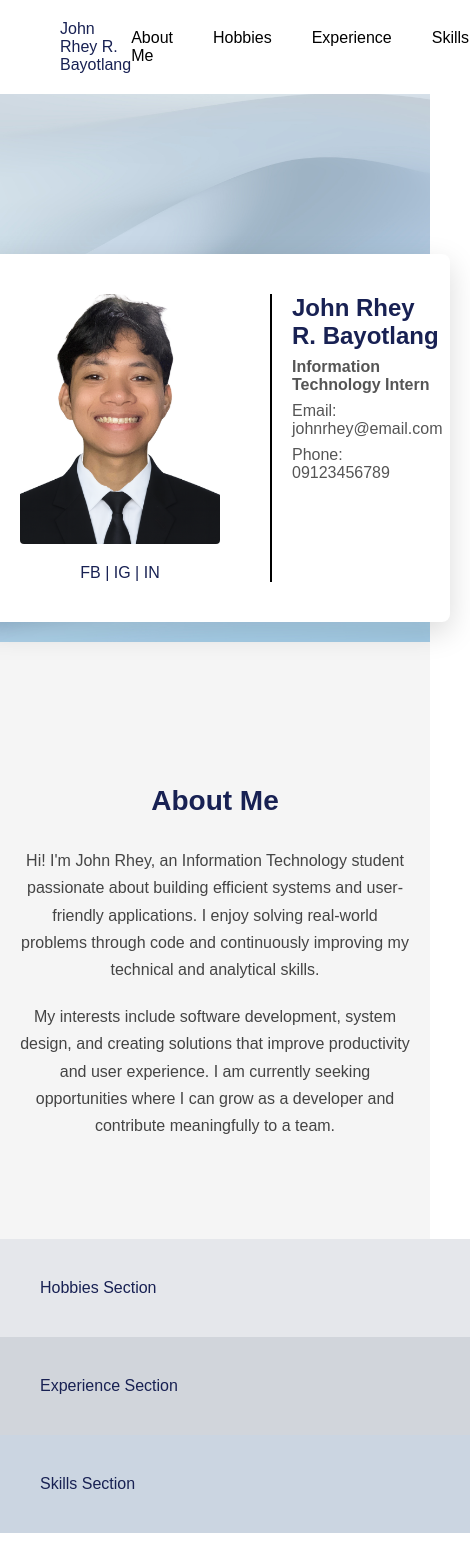
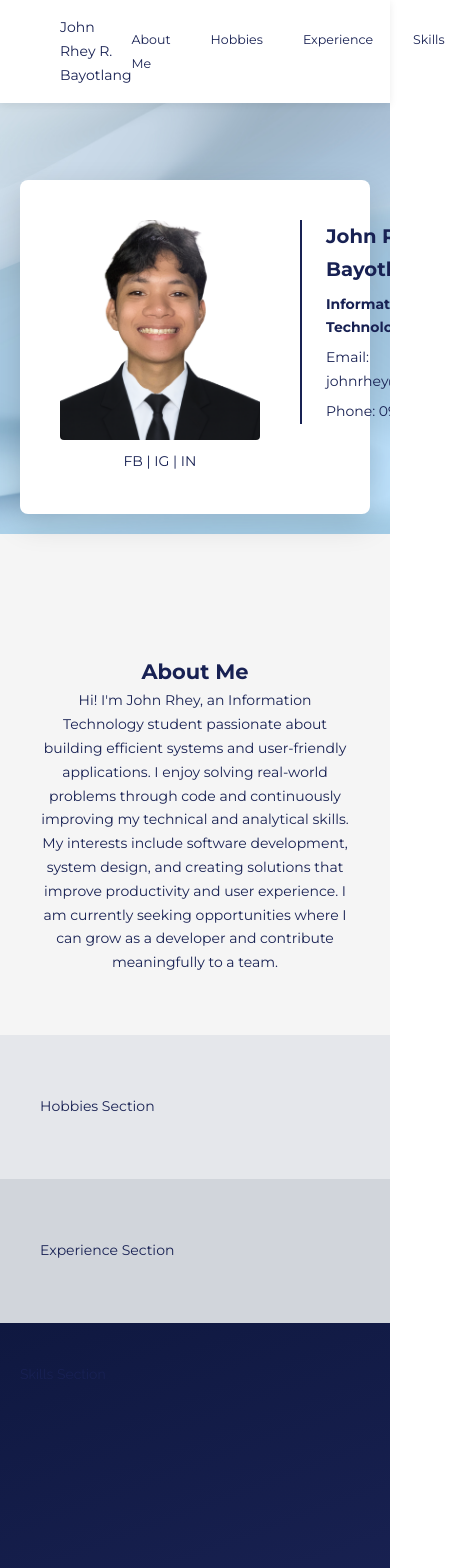
Before and after one commit to JohnRhey3/React_CV-Portfolio, a React (Vite) app in the folder JohnRhey-CV/: page / in a window 390 px wide. Shown: the top 1568 px of the page, 470 px wide, since content can reach past the window. Before the commit the page ends 1533 px from the top, so only its background shows below. Built offline with nearby package versions, Linux system fonts and the light colour scheme.

Commit message:
Web page overall styling, including all sections, and navigation bar fixed position, and elements styling (pictures, icons, etc.)

```diff
--- a/JohnRhey-CV/src/App.css
+++ b/JohnRhey-CV/src/App.css
@@ -1,115 +1,50 @@
-/* Reset */
-body {
+@import url("https://fonts.googleapis.com/css2?family=Montserrat:ital,wght@0,100..900;1,100..900&display=swap");
+@import url('https://fonts.googleapis.com/css2?family=Cinzel:wght@400;600&family=Raleway:wght@300;400;500&display=swap');
+
+/* ── Reset ── */
+* {
+  box-sizing: border-box;
   margin: 0;
-  font-family: 'Montserrat', sans-serif;
-  color: #182153;
+  padding: 0;
 }
 
+html, body {
+  overflow-x: hidden;
+  max-width: 100%;
+  font-family: 'Montserrat', sans-serif;
+  font-size: 14px;           /* single base font size for the whole page */
+  color: #182153;
+  line-height: 1.7;
+}
+
+/* ── Shared layout ── */
 .section {
   width: 100%;
-  padding: 40px;
+  padding: 60px 40px;
 }
 
-.profile {
-  background-size: cover;
-  background-position: center;
-  background-repeat: no-repeat;
-
-  display: flex;
-  justify-content: center;
-  align-items: flex-end;
-
-  padding: 100px 20px 80px 20px;
+.content-wrapper {
+  max-width: 900px;
+  margin: 0 auto;
+  width: 100%;
 }
 
-.profile-background {
-  display: flex;
-  justify-content: center;
-  align-items: center;
-  height: 100%;
+.sectionHeader {
+  text-align: center;
+  font-size: 1.8rem;
+  margin-bottom: 30px;
 }
 
-.profile-card {
-  display: flex;
-  gap: 50px;
+/* ── Header / Navbar ── */
+.header {
+  padding: 16px 60px;
   background: white;
-  padding: 40px;
-  border-radius: 8px;
-  box-shadow: 0 10px 30px rgba(0, 0, 0, 0.15);
-  max-width: 900px;
-  width: 100%;
-
-  position: relative;
-  bottom: -60px;   /* THIS creates overlap */
-}
-
-.profile-left {
-  display: flex;
-  flex-direction: column;
-  align-items: center;
-  gap: 20px;
-}
-
-.profile-image {
-  width: 200px;
-  height: 250px;
-  object-fit: cover;
-  border-radius: 4px;
-}
-
-.social-icons {
-  display: flex;
-  gap: 20px;
-}
-
-.profile-right {
-  border-left: 2px solid black;
-  padding-left: 20px;
-}
-
-.profile-right h2 {
-  margin: 0;
-  font-size: 24px;
-}
-
-.profile-right p {
-  margin: 8px 0;
-  color: #555;
-}
-
-.about {
-  background-color: #f5f5f5;
-  padding: 120px 20px 80px 20px;
-  text-align: center;
-}
-
-.about h2 {
-  margin-bottom: 30px;
-  font-size: 28px;
-}
-
-.about p {
-  max-width: 800px;
-  margin: 0 auto 20px auto;
-  line-height: 1.7;
-  color: #444;
-}
-
-.hobbies {
-  background-color: #e5e7eb;
-}
-
-.experience {
-  background-color: #d1d5db;
-}
-
-.skills {
-  background-color: #cbd5e1;
-}
-
-.header {
-  padding: 20px 60px;
-  background: white;
+  position: fixed;
+  top: 0;
+  left: 0;
+  right: 0;
+  z-index: 1000;
+  box-shadow: 0 2px 8px rgba(0, 0, 0, 0.08);
 }
 
 .navbar {
@@ -122,15 +57,281 @@ body {
   list-style: none;
   display: flex;
   gap: 40px;
-  margin: 0;
-  padding: 0;
 }
 
 .nav-links a {
   text-decoration: none;
-  color: black;
+  color: #182153;
+  font-size: 0.9rem;
 }
 
 .nav-links a:hover {
   color: #2563eb;
 }
+
+/* ── Profile ── */
+.profile {
+  background-size: cover;
+  background-position: center;
+  background-repeat: no-repeat;
+  display: flex;
+  justify-content: center;
+  align-items: flex-end;
+  padding: 120px 20px 80px 20px;
+}
+
+.profile-card {
+  display: flex;
+  gap: 40px;
+  background: white;
+  padding: 40px;
+  border-radius: 8px;
+  box-shadow: 0 10px 30px rgba(0, 0, 0, 0.15);
+  max-width: 900px;
+  width: 100%;
+  position: relative;
+  bottom: -60px;
+  align-items: flex-start;
+}
+
+.profile-left {
+  display: flex;
+  flex-direction: column;
+  align-items: center;
+  flex-shrink: 0;
+}
+
+.profile-image {
+  width: 200px;
+  height: 220px;
+  object-fit: cover;
+  border-radius: 4px;
+}
+
+.profile-right {
+  border-left: 2px solid #182153;
+  padding-left: 24px;
+  display: flex;
+  flex-direction: column;
+  gap: 6px;
+}
+
+.profile-right h2 {
+  font-size: 1.4rem;
+}
+
+.profile-title {
+  font-weight: 600;
+  font-size: 1rem;
+}
+
+.social-icons {
+  display: flex;
+  gap: 16px;
+  align-items: center;
+  margin-top: 10px;
+}
+
+.social-icons a {
+  color: #182153;
+  display: flex;
+  align-items: center;
+  transition: color 0.2s ease;
+}
+
+.social-icons a:hover {
+  color: #2563eb;
+}
+
+/* ── About ── */
+.about {
+  background-color: #f5f5f5;
+  padding: 120px 40px 60px 40px;
+  text-align: center;
+}
+
+/* ── Hobbies ── */
+.hobbies {
+  background-color: #e5e7eb;
+}
+
+/* ── Experience ── */
+.experience {
+  background-color: #d1d5db;
+}
+
+.timeline {
+  display: flex;
+  flex-direction: column;
+  gap: 40px;
+}
+
+.timeline-entry {
+  display: grid;
+  grid-template-columns: 180px 30px 1fr;
+  align-items: start;
+  gap: 10px;
+}
+
+.timeline-left {
+  display: flex;
+  flex-direction: column;
+  align-items: flex-end;
+  text-align: right;
+}
+
+.timeline-duration {
+  font-weight: 700;
+}
+
+.timeline-role {
+  color: #666;
+  margin-top: 4px;
+}
+
+.timeline-bullet {
+  display: flex;
+  justify-content: center;
+  padding-top: 2px;
+  font-size: 1.2rem;
+  color: #333;
+}
+
+.timeline-right {
+  display: flex;
+  flex-direction: column;
+  gap: 8px;
+}
+
+.timeline-title {
+  font-weight: 700;
+  text-transform: uppercase;
+  letter-spacing: 0.05em;
+}
+
+.timeline-desc {
+  color: #444;
+}
+
+/* ── Skills ── */
+.skills {
+  position: relative;
+  background: linear-gradient(160deg, #0f1840 0%, #1a2355 50%, #111a3e 100%);
+  min-height: 100vh;
+  padding: 60px 40px 80px;
+  font-family: 'Raleway', sans-serif;
+  overflow: hidden;
+}
+
+.skills-grid-overlay {
+  position: absolute;
+  inset: 0;
+  background-image:
+    linear-gradient(rgba(255, 255, 255, 0.04) 1px, transparent 1px),
+    linear-gradient(90deg, rgba(255, 255, 255, 0.04) 1px, transparent 1px);
+  background-size: 60px 60px;
+  transform: perspective(600px) rotateX(20deg) scaleY(1.4);
+  transform-origin: top center;
+  pointer-events: none;
+}
+
+.skills-top-line {
+  position: relative;
+  width: 100%;
+  height: 1px;
+  background: rgba(255, 255, 255, 0.25);
+  margin-bottom: 40px;
+}
+
+.skills-heading {
+  position: relative;
+  text-align: center;
+  font-family: 'Cinzel', serif;
+  font-weight: 600;
+  font-size: 0.95rem;
+  letter-spacing: 0.35em;
+  color: #e8eaf6;
+  margin-top: -52px;
+  margin-bottom: 50px;
+}
+
+.skills-grid {
+  position: relative;
+  display: grid;
+  grid-template-columns: repeat(2, 1fr);
+  gap: 20px;
+  max-width: 860px;
+  margin: 0 auto;
+}
+
+.skills-card {
+  background: rgba(255, 255, 255, 0.06);
+  border: 1px solid rgba(255, 255, 255, 0.15);
+  border-radius: 4px;
+  padding: 28px 30px;
+  display: flex;
+  flex-direction: column;
+  gap: 10px;
+  cursor: default;
+  backdrop-filter: blur(6px);
+  transition: background 0.3s ease, transform 0.3s ease, box-shadow 0.3s ease;
+  animation: fadeInUp 0.5s ease forwards;
+}
+
+.skills-card--hovered {
+  background: rgba(255, 255, 255, 0.13);
+  transform: translateY(-3px);
+  box-shadow: 0 8px 30px rgba(0, 0, 0, 0.3);
+}
+
+.skills-card-icon {
+  font-size: 1.1rem;
+  color: #7986cb;
+}
+
+.skills-card-category {
+  font-family: 'Cinzel', serif;
+  font-size: 0.78rem;
+  font-weight: 600;
+  letter-spacing: 0.1em;
+  color: #e8eaf6;
+  text-transform: uppercase;
+}
+
+.skills-card-divider {
+  width: 30px;
+  height: 1px;
+  background: #7986cb;
+  opacity: 0.6;
+}
+
+.skills-tag-list {
+  display: flex;
+  flex-wrap: wrap;
+  gap: 8px;
+  margin-top: 4px;
+}
+
+.skills-tag {
+  background: rgba(121, 134, 203, 0.15);
+  border: 1px solid rgba(121, 134, 203, 0.35);
+  border-radius: 3px;
+  padding: 4px 10px;
+  font-size: 0.78rem;
+  color: rgba(232, 234, 246, 0.85);
+  letter-spacing: 0.04em;
+}
+
+@keyframes fadeInUp {
+  from { opacity: 0; transform: translateY(20px); }
+  to   { opacity: 1; transform: translateY(0); }
+}
+
+@media (max-width: 600px) {
+  .skills-grid {
+    grid-template-columns: 1fr;
+  }
+  .skills {
+    padding: 40px 20px 60px;
+  }
+}
```
